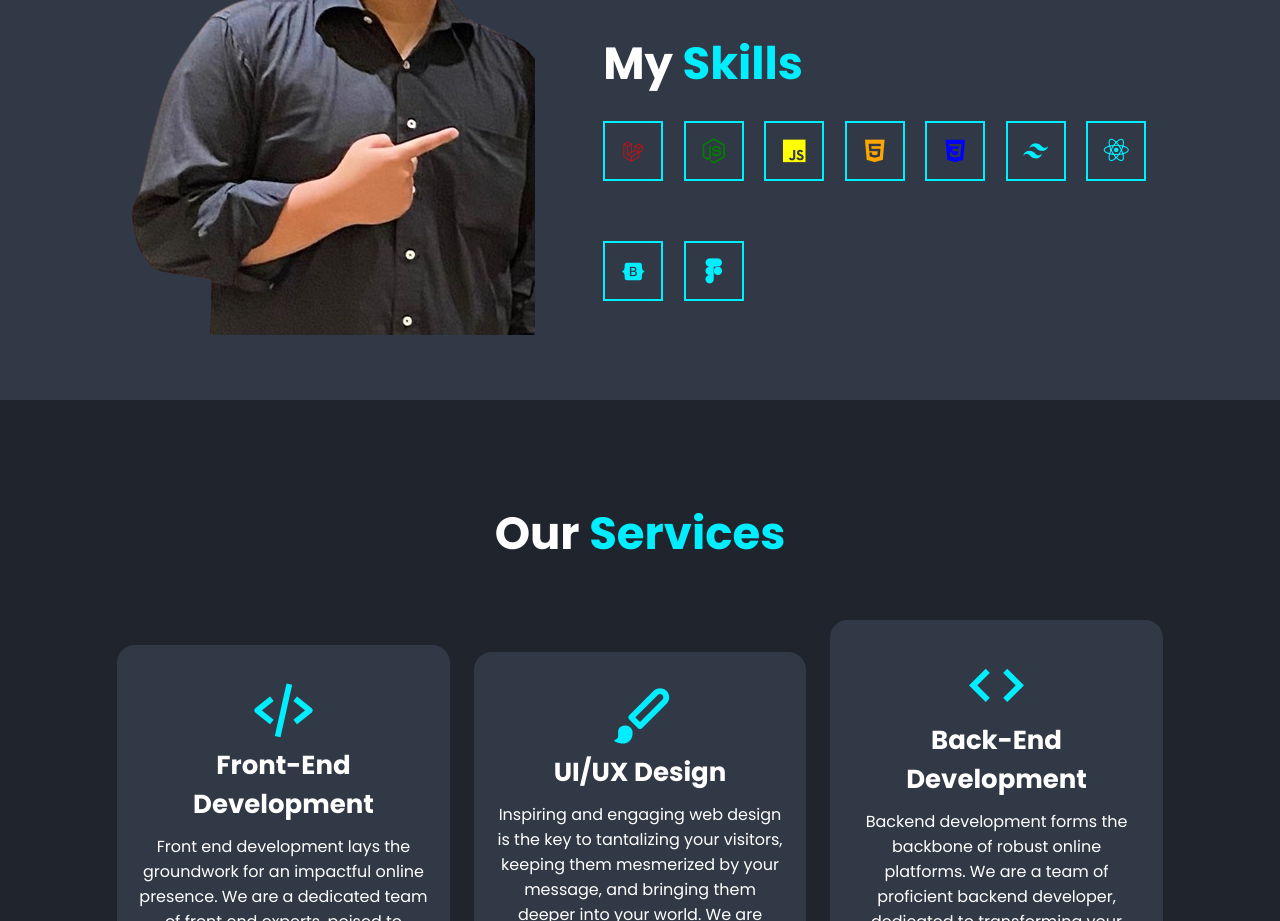
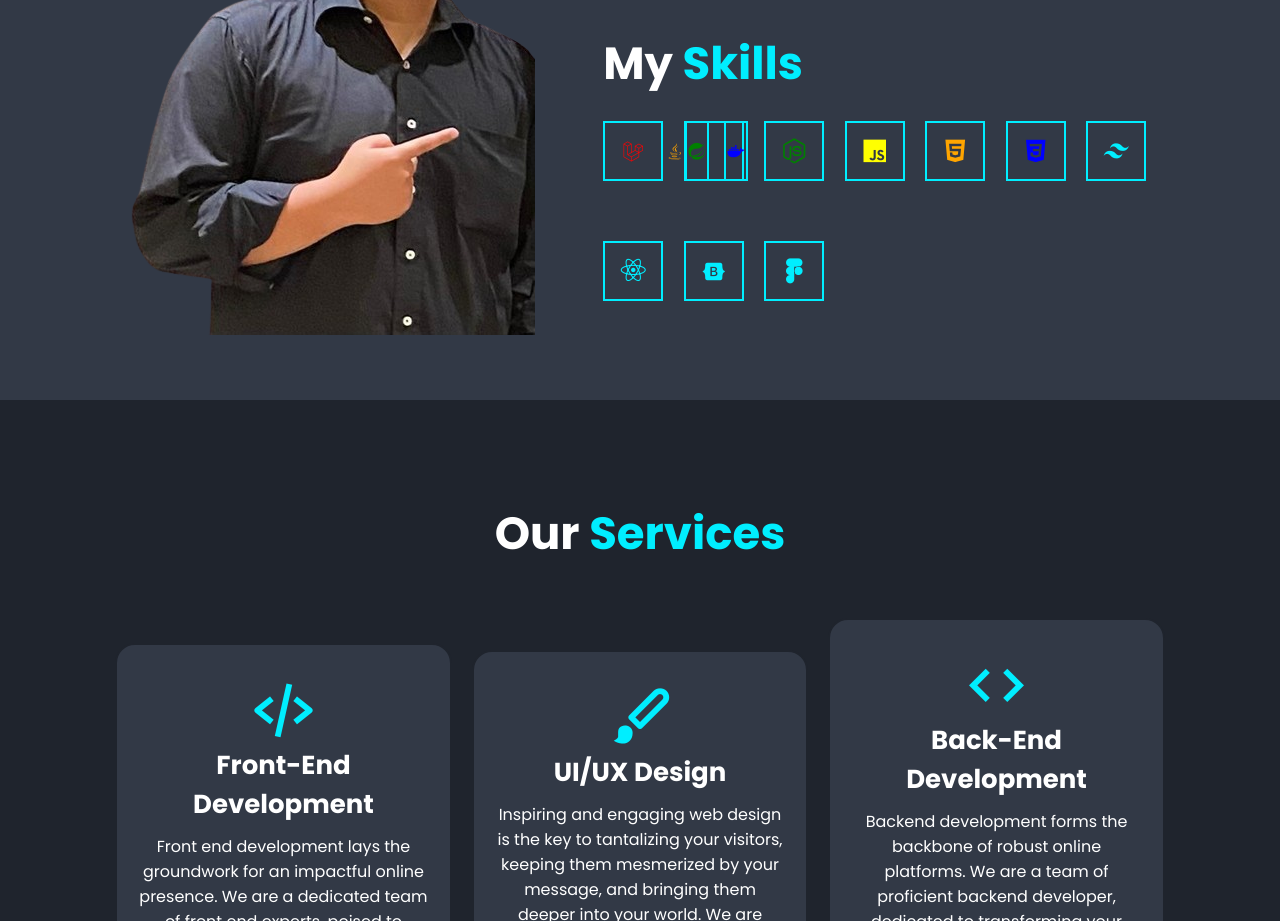
Before and after one commit to CarrilloRasyad/Web-Portofolio, a plain HTML site: page index.html in a window 1280 px wide. Shown: the part 1200-2121 px from the top of the page. Drawn offline with nearby package versions, Linux system fonts and the light colour scheme.

Commit message:
Update index.html

```diff
--- a/index.html
+++ b/index.html
@@ -74,7 +74,7 @@
                 programming language and design mockup tools. I also have my career Interest as a Back-End Web Developer.
             </p>
             <h2 class="heading">My <span>Skills</span></h2>
-            <h3> <i class="fab fa-laravel fa-lg" style="color: red;"></i> <i class='bx bx-lg bxl-nodejs' style="color: green;"></i> <i class='bx bx-lg bxl-javascript' style="color: yellow;"></i> <i class='bx bx-lg bxl-html5' style="color: orange;"></i> <i class='bx bx-lg bxl-css3' style="color: blue;" ></i>
+            <h3> <i class="fab fa-laravel fa-lg" style="color: red;"></i> <i class='bx bxl-java' style="color: orange;"> <i class='bx bxl-spring-boot' style='color: green;'></i> <i class='bx bxl-docker' style='color: blue;'></i> </i> <i class='bx bx-lg bxl-nodejs' style="color: green;"></i> <i class='bx bx-lg bxl-javascript' style="color: yellow;"></i> <i class='bx bx-lg bxl-html5' style="color: orange;"></i> <i class='bx bx-lg bxl-css3' style="color: blue;" ></i>
                 <i class='bx bx-lg bxl-tailwind-css'></i> <i class='bx bx-lg bxl-react'></i> <i class="fab fa-bootstrap fa-lg"></i> <i class='bx bx-lg bxl-figma'></i>
             </h3>
         </div>
```
